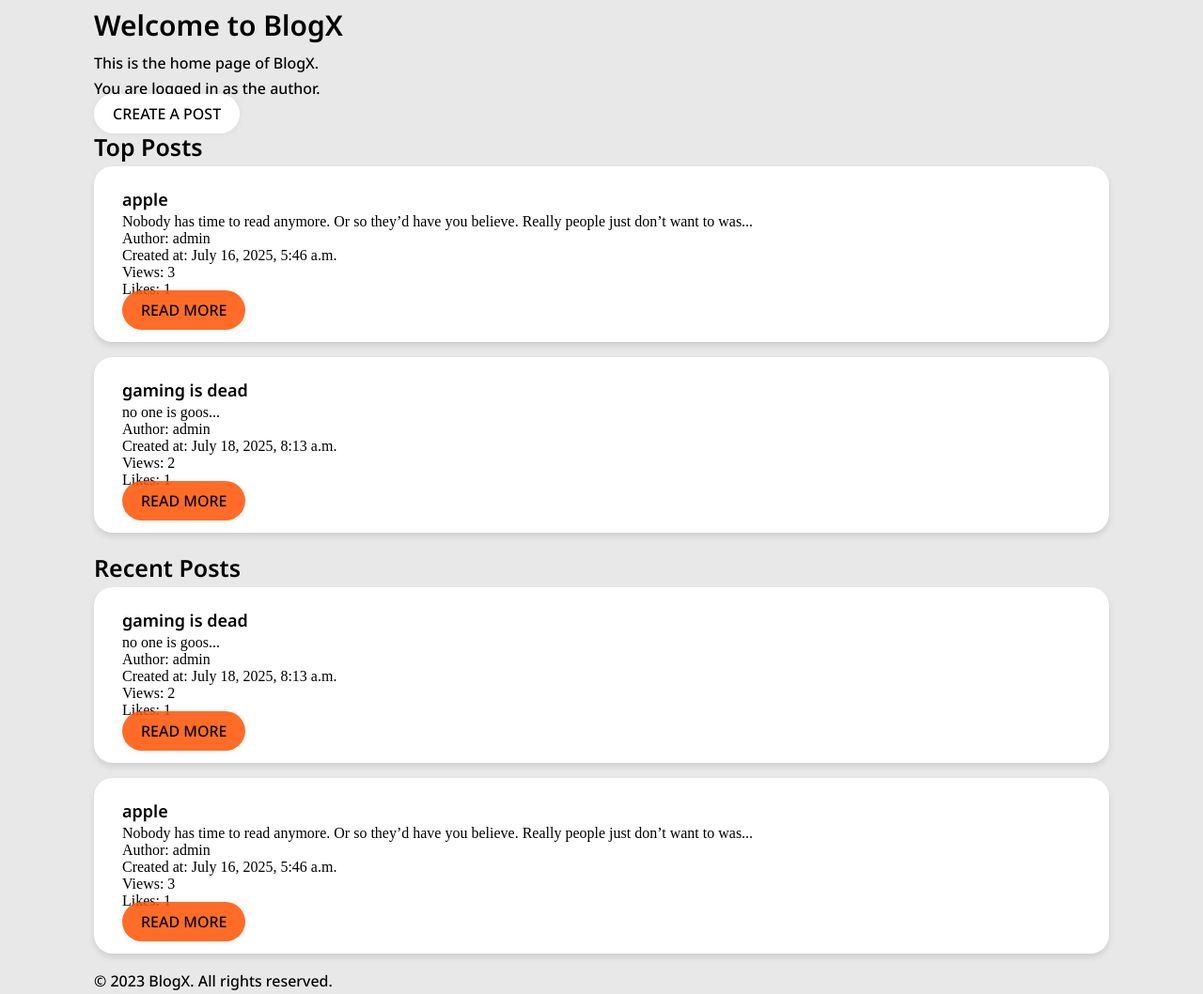
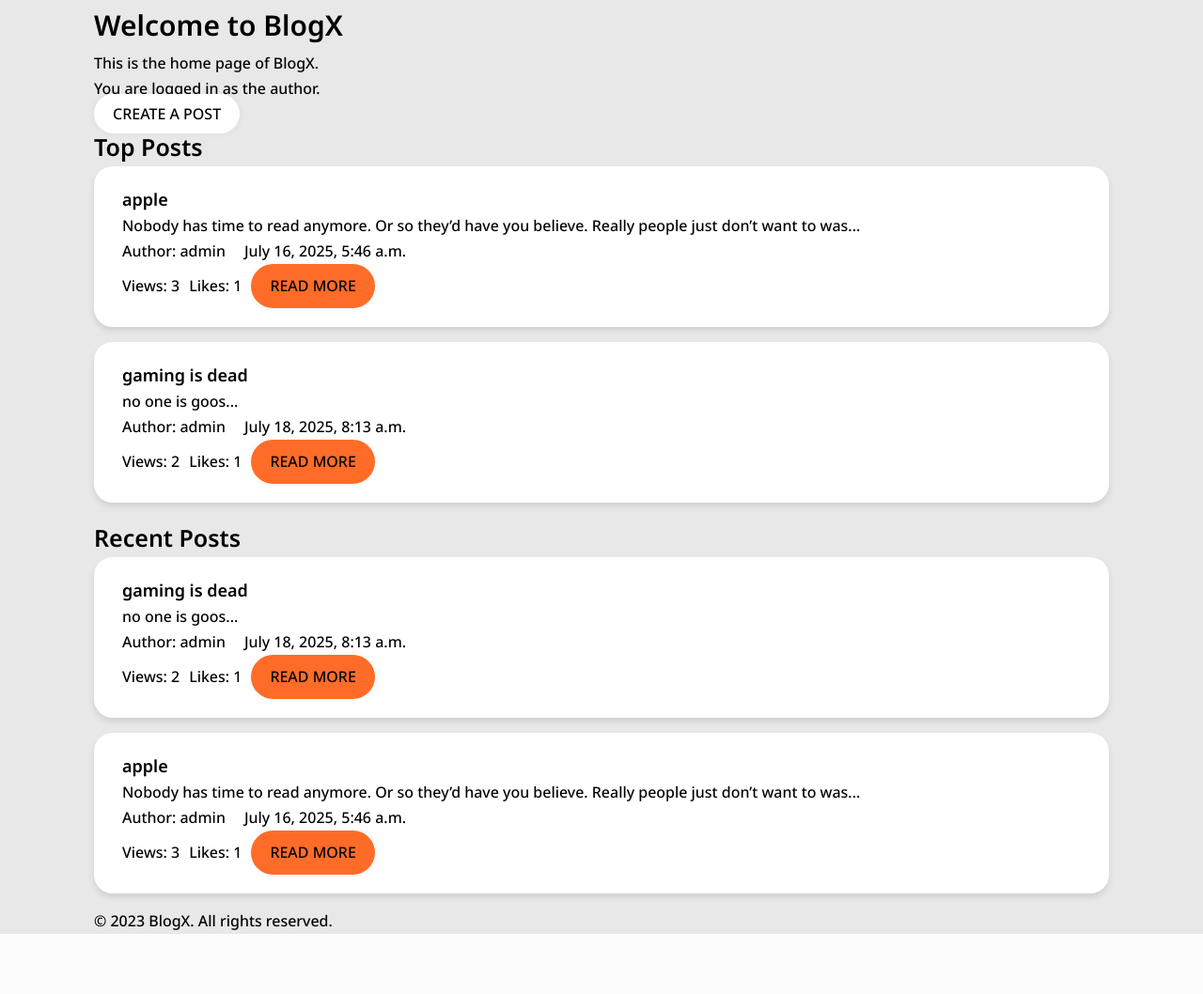
Before and after one commit to LokeshShrestha/Blog-System, a Django app: page /blog/ in a window 1280 px wide. Shown: the part 67-1125 px from the top of the page at 94% size. After the commit the page ends 1061 px from the top, so only its background shows below. Run offline with Django 5.2, Linux system fonts and the light colour scheme; a user stored in the database is signed in; data comes from the database, SQL or seed files in the repository; both versions use the stored data as it was after the commit.

Commit message:
css changes blog 2

```diff
--- a/blog/templates/blog_home.html
+++ b/blog/templates/blog_home.html
@@ -18,12 +18,16 @@
         {% for i in top_blogs %}
         <div class="top-post-container">
             <h3 class="h3">{{ i.title }}</h3>
-            <p>{{ i.content|slice:":100" }}...</p>
-            <p>Author: {{ i.author.username }}</p>
-            <p>Created at: {{ i.created_at }}</p>
-            <p>Views: {{ i.view_count }}</p>
-            <p>Likes: {{ i.like_count }}</p>
-            <a href="{% url 'blog:blog_details' i.id%}" class="text button-secondary">Read more</a>
+            <p class="text">{{ i.content|slice:":100" }}...</p>
+            <div class="blog-author-content">
+                <p class="text">Author: {{ i.author.username }} </p>
+                <p class="text">{{ i.created_at }}</p>
+            </div>
+            <div class="blog-stats">
+                <p class="text">Views: {{ i.view_count }}</p>
+                <p class="text">Likes: {{ i.like_count }}</p>
+                <a href="{% url 'blog:blog_details' i.id%}" class="text button-secondary">Read more</a>
+            </div>
         </div>
         {% endfor %}
     </div>
@@ -32,13 +36,17 @@
     <h2 class="h2">Recent Posts</h2>
         {% for i in recent_blogs %}
     <div class="top-post-container">
-        <h3 class="h3">{{ i.title }}</h3>
-        <p>{{ i.content|slice:":100" }}...</p>
-        <p>Author: {{ i.author.username }}</p>
-        <p>Created at: {{ i.created_at }}</p>
-        <p>Views: {{ i.view_count }}</p>
-        <p>Likes: {{ i.like_count }}</p>
+            <h3 class="h3">{{ i.title }}</h3>
+            <p class="text">{{ i.content|slice:":100" }}...</p>
+            <div class="blog-author-content">
+                <p class="text">Author: {{ i.author.username }} </p>
+                <p class="text">{{ i.created_at }}</p>
+            </div>
+            <div class="blog-stats">
+                <p class="text">Views: {{ i.view_count }}</p>
+                <p class="text">Likes: {{ i.like_count }}</p>
         <a href="{% url 'blog:blog_details' i.id %}" class="text button-secondary">Read more</a>
+        </div>
     </div>
         {% endfor %}
 </div>
--- a/static/css/blog.css
+++ b/static/css/blog.css
@@ -9,3 +9,12 @@
     padding: 26px 36px;
     box-shadow: 0 8px 12px rgba(0, 0, 0, 0.2);
 }
+.blog-author-content{
+    display: flex;
+    gap: 20px;
+}
+.blog-stats{
+    display: flex;
+    gap: 10px;
+    align-items: center;
+}
```
Also changed, not shown: db.sqlite3.
